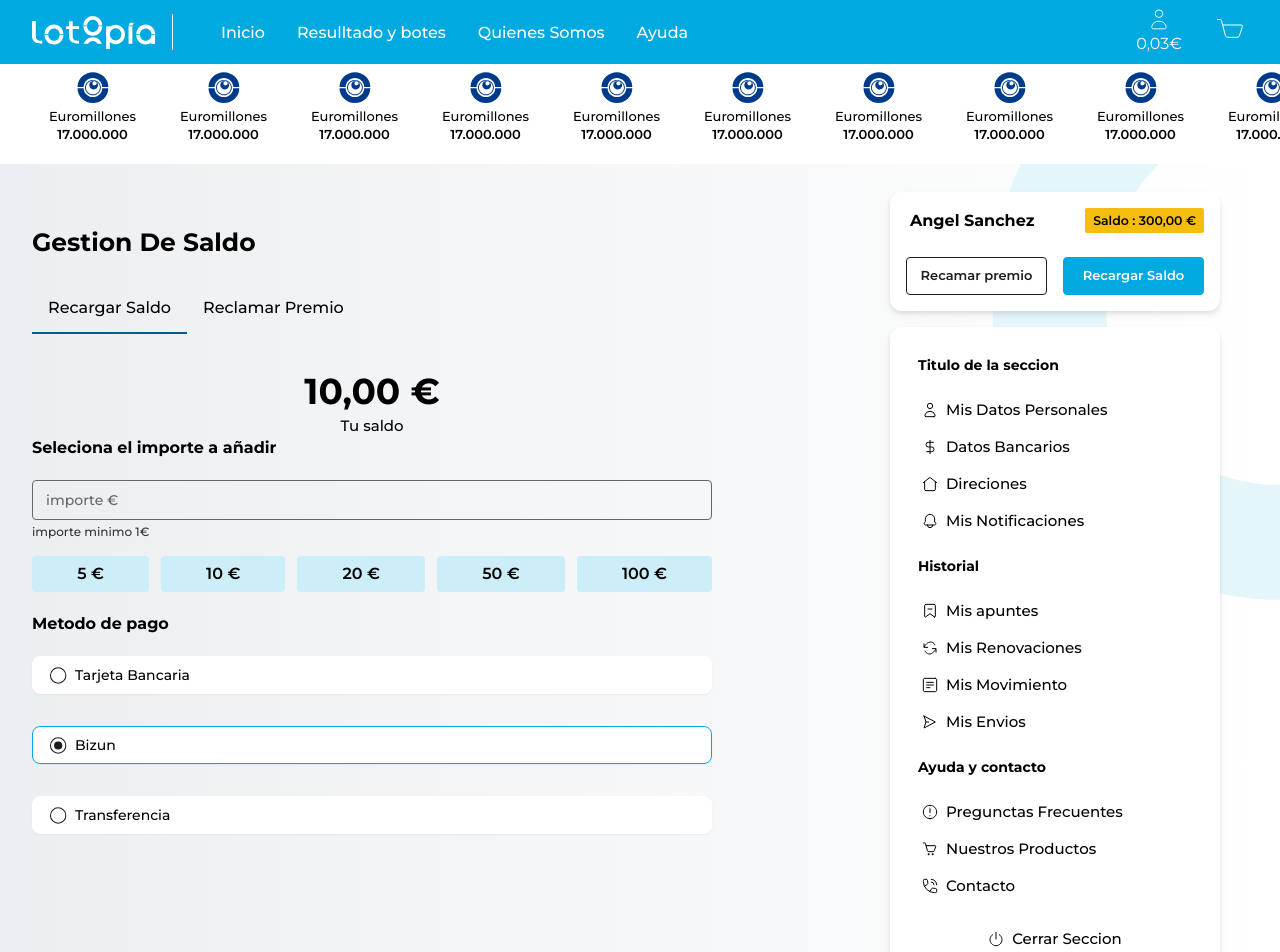
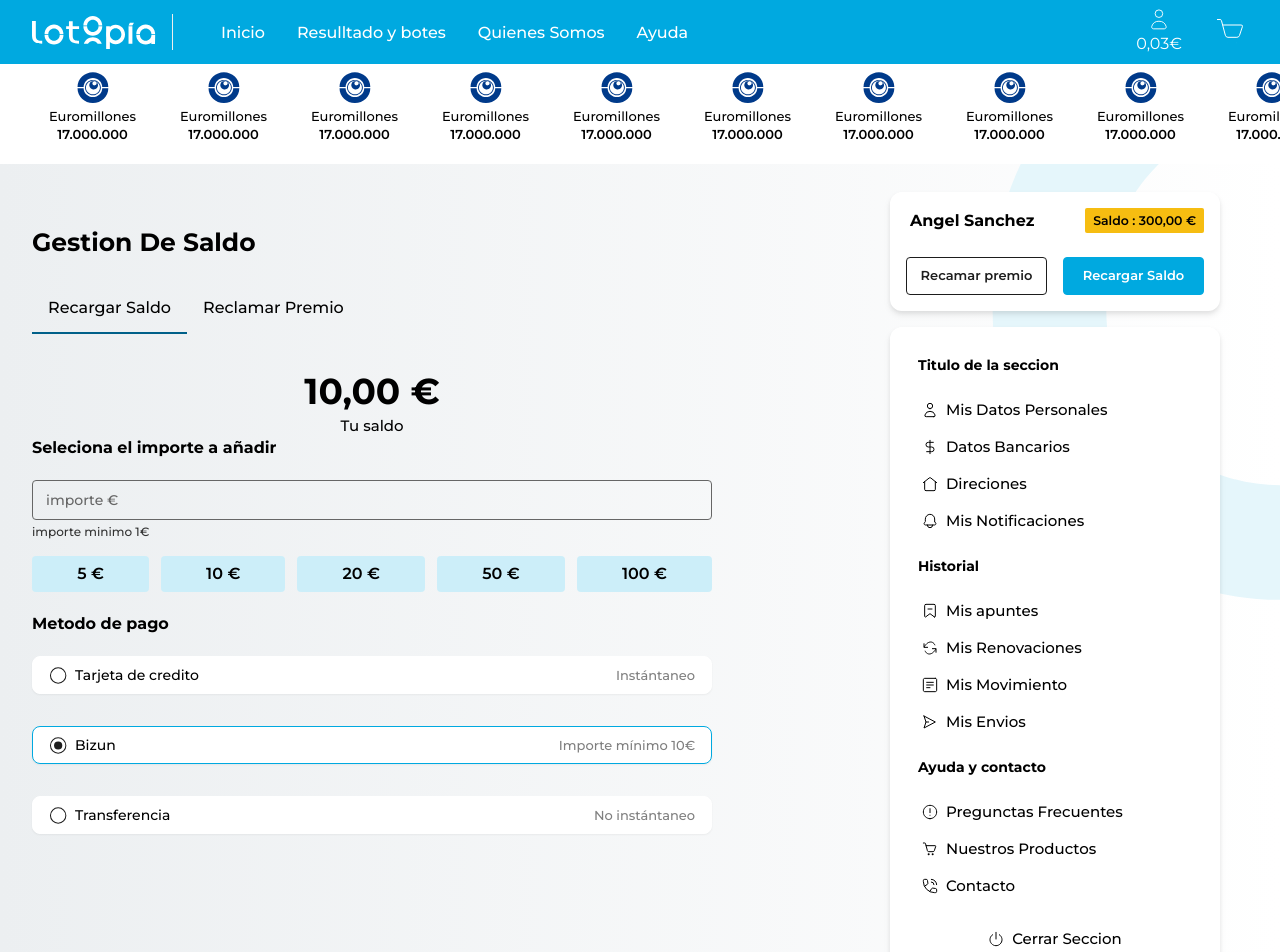
Before and after one commit to angeleesc/pulpo-line-challenger-2, a Next.js app: page / in a window 1280 px wide. Shown: the top 952 px of the page. Built offline with nearby package versions, Linux system fonts and the light colour scheme.

Commit message:
configuracion base

```diff
--- a/src/app/component/template/payment-radio-options/PaymentRadionOption.tsx
+++ b/src/app/component/template/payment-radio-options/PaymentRadionOption.tsx
@@ -18,8 +18,58 @@ const CircleCheck = ({ active }: { active: boolean }) => {
         stroke="#1D1D1D"
         strokeWidth="1.026"
       ></circle>
-     { active && <circle cx="9.163" cy="8.519" r="4.105" fill="#1D1D1D"></circle>}
+      {active && (
+        <circle cx="9.163" cy="8.519" r="4.105" fill="#1D1D1D"></circle>
+      )}
     </svg>
+  );
+};
+
+const CheckItem = ({
+  value,
+  isChecked,
+  name,
+  setValue,
+  title,
+  message,
+  icon
+}: {
+  value: string;
+  isChecked: boolean;
+  setValue: (value: string) => void;
+  name: string;
+  title: string;
+  message?: string;
+  icon?: React.ReactNode;
+}) => {
+  return (
+    <label
+      className={`payment-option-item ${
+        isChecked && "payment-option-item-active"
+      } `}
+    >
+      <input
+        type="radio"
+        name={name}
+        checked={isChecked}
+        value={value}
+        onChange={(e) => setValue(e.target.value)}
+      />
+      <div className="flex items-center justify-between">
+      <div className="flex items-center">
+        <CircleCheck active={isChecked} />
+        <p className="payment-name-item">{title}</p>
+      </div>
+      {
+        message && <div>
+            <p className="payment-name-item-message">
+                {message}
+            </p>
+        </div>
+      }
+
+      </div>
+    </label>
   );
 };
 
@@ -30,60 +80,31 @@ export default function PaymentRadionOption() {
 
   return (
     <div className="flex flex-col gap-8 payment-methos-container">
-      <label
-        className={`payment-option-item ${
-          currenTpayment === "credit-card" && "payment-option-item-active"
-        } `}
-      >
-        <input
-          type="radio"
-          name="payment-option"
-          checked={currenTpayment === "credit-card"}
+      <CheckItem
+        title="Tarjeta de credito"
+        isChecked={currenTpayment === "credit-card"}
         value={"credit-card"}
-          onChange={(e) => setCurrenTpayment(e.target.value)}
+        name={"payment-option"}
+        setValue={setCurrenTpayment}
+        message="Instántaneo"
       />
-        <div className="flex items-center">
-          <CircleCheck active={currenTpayment === "credit-card"} />
-          <p className="payment-name-item">Tarjeta Bancaria</p>
-        </div>
-      </label>
 
-      <label
-        className={`payment-option-item ${
-          currenTpayment === "bizun" && "payment-option-item-active"
-        }`}
-      >
-        <input
-          type="radio"
-          name="payment-option"
-          checked={currenTpayment === "bizun"}
+      <CheckItem
+        title="Bizun"
+        isChecked={currenTpayment === "bizun"}
         value={"bizun"}
-          onChange={(e) => setCurrenTpayment(e.target.value)}
+        name={"payment-option"}
+        setValue={setCurrenTpayment}
+        message="Importe mínimo 10€"
       />
-        <div className="flex items-center">
-          <CircleCheck active={ currenTpayment === "bizun" } />
-          <p className= "payment-name-item">Bizun</p>
-        </div>
-
-      </label>
-      <label
-        className={`payment-option-item ${
-          currenTpayment === "transfer" && "payment-option-item-active"
-        }`}
-      >
-        <input
-          type="radio"
-          name="payment-option"
-          checked={currenTpayment === "transfer"}
+      <CheckItem
+        title="Transferencia"
+        isChecked={currenTpayment === "transfer"}
         value={"transfer"}
-          onChange={(e) => setCurrenTpayment(e.target.value)}
+        name={"payment-option"}
+        setValue={setCurrenTpayment}
+        message="No instántaneo"
       />
-        <div className="flex items-center">
-          <CircleCheck active={currenTpayment === "transfer"} />
-          <p className="payment-name-item">Transferencia</p>
-        </div>
-
-      </label>
     </div>
   );
 }
--- a/src/app/component/template/payment-radio-options/payment-radio-option.scss
+++ b/src/app/component/template/payment-radio-options/payment-radio-option.scss
@@ -11,12 +11,16 @@
 
         .payment-name-item{
             // background-color: red;
-            @apply ml-2 font-medium text-[14px] leading-5
+            @apply mx-2 font-medium text-[14px] leading-5
+        }
+
+        .payment-name-item-message{
+            @apply font-medium text-[13px] leading-5 text-body-50
         }
 
         &.payment-option-item-active {
             // background-color: blue;
-            @apply border-primary-default
+            @apply border-primary-default;
         }
     }
 }
```
Lines whose indentation alone changed are shown as unchanged.
